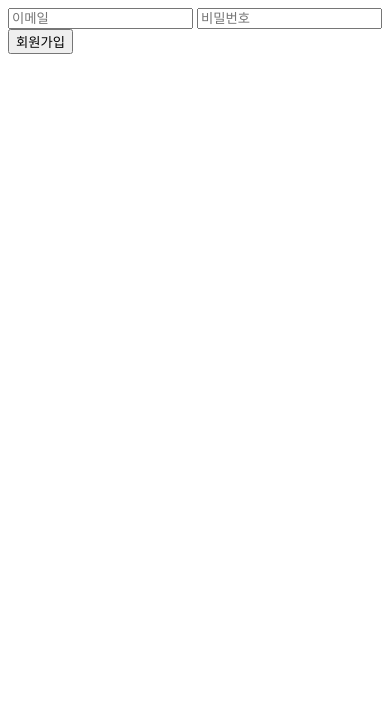
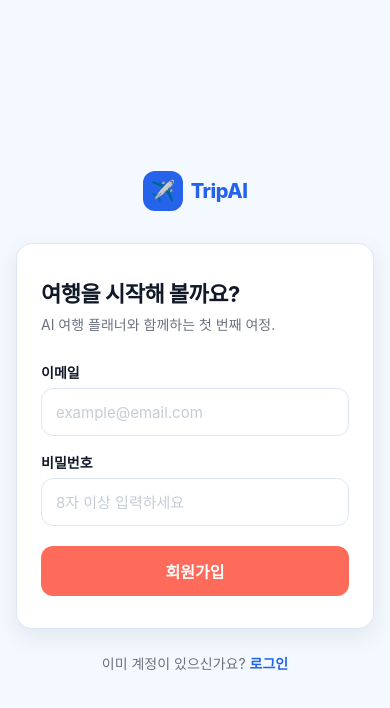
Before and after one commit to prgrms-aibe-devcourse/AIBE7-Project1-Team04, a website: page public/pages/signup.html in a window 390 px wide. Drawn offline with Linux system fonts and the light colour scheme; a web font is replaced by a local one.

Commit message:
feat: 인증 페이지 UI 개선

```diff
--- a/public/css/auth.css
+++ b/public/css/auth.css
@@ -0,0 +1,270 @@
+@import url("https://cdn.jsdelivr.net/gh/orioncactus/pretendard@v1.3.9/dist/web/static/pretendard.min.css");
+
+:root {
+  --color-primary: #2563eb;
+  --color-secondary: #ff6b5a;
+  --color-bg: #f4f8ff;
+  --color-card: #ffffff;
+  --color-text: #111827;
+  --color-subtext: #6b7280;
+  --color-border: #dde7f3;
+  --color-success: #10b981;
+  --color-danger: #ef4444;
+
+  --radius-sm: 8px;
+  --radius-md: 12px;
+  --radius-lg: 16px;
+  --radius-xl: 24px;
+
+  --shadow-card: 0 8px 24px rgba(17, 24, 39, 0.08);
+  --shadow-hover: 0 12px 32px rgba(17, 24, 39, 0.12);
+}
+
+*,
+*::before,
+*::after {
+  box-sizing: border-box;
+  margin: 0;
+  padding: 0;
+}
+
+body {
+  font-family: "Pretendard", -apple-system, BlinkMacSystemFont, system-ui, sans-serif;
+  background-color: var(--color-bg);
+  color: var(--color-text);
+  min-height: 100vh;
+  display: flex;
+  flex-direction: column;
+  align-items: center;
+  justify-content: center;
+  padding: 24px 16px;
+}
+
+/* Brand */
+.auth-brand {
+  display: flex;
+  align-items: center;
+  gap: 8px;
+  margin-bottom: 32px;
+  text-decoration: none;
+}
+
+.auth-brand-icon {
+  width: 40px;
+  height: 40px;
+  background: var(--color-primary);
+  border-radius: var(--radius-md);
+  display: flex;
+  align-items: center;
+  justify-content: center;
+  font-size: 20px;
+}
+
+.auth-brand-name {
+  font-size: 20px;
+  font-weight: 800;
+  color: var(--color-primary);
+  letter-spacing: -0.5px;
+}
+
+/* Card */
+.auth-card {
+  width: 100%;
+  max-width: 440px;
+  background: var(--color-card);
+  border: 1px solid var(--color-border);
+  border-radius: var(--radius-xl);
+  box-shadow: var(--shadow-card);
+  padding: 40px 36px;
+}
+
+.auth-header {
+  margin-bottom: 28px;
+}
+
+.auth-title {
+  font-size: 26px;
+  font-weight: 700;
+  color: var(--color-text);
+  margin-bottom: 6px;
+  letter-spacing: -0.5px;
+}
+
+.auth-subtitle {
+  font-size: 14px;
+  font-weight: 400;
+  color: var(--color-subtext);
+}
+
+/* Form */
+.auth-form {
+  display: flex;
+  flex-direction: column;
+  gap: 16px;
+}
+
+.form-group {
+  display: flex;
+  flex-direction: column;
+  gap: 6px;
+}
+
+.form-label {
+  font-size: 14px;
+  font-weight: 600;
+  color: var(--color-text);
+}
+
+.form-input {
+  height: 48px;
+  padding: 0 14px;
+  border: 1px solid var(--color-border);
+  border-radius: var(--radius-md);
+  background: var(--color-card);
+  color: var(--color-text);
+  font-family: inherit;
+  font-size: 15px;
+  font-weight: 400;
+  transition: border-color 0.2s ease;
+  outline: none;
+}
+
+.form-input::placeholder {
+  color: #c4cdd7;
+}
+
+.form-input:focus {
+  border-color: var(--color-primary);
+  box-shadow: 0 0 0 3px rgba(37, 99, 235, 0.1);
+}
+
+/* Buttons */
+.btn-primary {
+  width: 100%;
+  height: 50px;
+  background: var(--color-primary);
+  color: #fff;
+  border: none;
+  border-radius: var(--radius-md);
+  padding: 0 22px;
+  font-family: inherit;
+  font-size: 16px;
+  font-weight: 600;
+  cursor: pointer;
+  transition: background 0.2s ease, transform 0.15s ease;
+  margin-top: 4px;
+}
+
+.btn-primary:hover {
+  background: #1d4ed8;
+  transform: translateY(-1px);
+}
+
+.btn-primary:active {
+  transform: translateY(0);
+}
+
+.btn-accent {
+  width: 100%;
+  height: 50px;
+  background: var(--color-secondary);
+  color: #fff;
+  border: none;
+  border-radius: var(--radius-md);
+  padding: 0 22px;
+  font-family: inherit;
+  font-size: 16px;
+  font-weight: 600;
+  cursor: pointer;
+  transition: background 0.2s ease, transform 0.15s ease;
+  margin-top: 4px;
+}
+
+.btn-accent:hover {
+  background: #e85a4a;
+  transform: translateY(-1px);
+}
+
+.btn-accent:active {
+  transform: translateY(0);
+}
+
+/* Message */
+.auth-message {
+  min-height: 20px;
+  font-size: 13px;
+  font-weight: 400;
+  text-align: center;
+  padding: 10px 14px;
+  border-radius: var(--radius-sm);
+  display: none;
+}
+
+.auth-message.visible {
+  display: block;
+}
+
+.auth-message.success {
+  color: var(--color-success);
+  background: #f0fdf4;
+  border: 1px solid #bbf7d0;
+}
+
+.auth-message.error {
+  color: var(--color-danger);
+  background: #fef2f2;
+  border: 1px solid #fecaca;
+}
+
+/* Divider */
+.auth-divider {
+  display: flex;
+  align-items: center;
+  gap: 12px;
+  margin: 8px 0;
+}
+
+.auth-divider::before,
+.auth-divider::after {
+  content: "";
+  flex: 1;
+  height: 1px;
+  background: var(--color-border);
+}
+
+.auth-divider-text {
+  font-size: 12px;
+  color: var(--color-subtext);
+  white-space: nowrap;
+}
+
+/* Footer link */
+.auth-footer {
+  text-align: center;
+  margin-top: 24px;
+  font-size: 14px;
+  color: var(--color-subtext);
+}
+
+.auth-footer a {
+  color: var(--color-primary);
+  font-weight: 600;
+  text-decoration: none;
+  transition: opacity 0.15s;
+}
+
+.auth-footer a:hover {
+  opacity: 0.75;
+}
+
+/* Responsive */
+@media (max-width: 480px) {
+  .auth-card {
+    padding: 32px 24px;
+    border-radius: var(--radius-lg);
+  }
+
+  .auth-title {
+    font-size: 22px;
+  }
+}
--- a/public/js/auth/login.js
+++ b/public/js/auth/login.js
@@ -6,6 +6,7 @@ document.getElementById('login-form').addEventListener('submit', async (e) => {
   const message = document.getElementById('message');
 
   message.textContent = '';
+  message.className = 'auth-message';
 
   try {
     const data = await requestApi('/api/auth/login', {
@@ -14,11 +15,13 @@ document.getElementById('login-form').addEventListener('submit', async (e) => {
     });
 
     localStorage.setItem('session', JSON.stringify(data.session));
-    message.textContent = data.message;
+    message.textContent = data.message || '로그인 성공! 잠시 후 이동합니다.';
+    message.classList.add('visible', 'success');
     setTimeout(() => {
       window.location.href = '/';
     }, 1000);
   } catch (err) {
     message.textContent = err.message;
+    message.classList.add('visible', 'error');
   }
 });
--- a/public/js/auth/signup.js
+++ b/public/js/auth/signup.js
@@ -6,6 +6,7 @@ document.getElementById('signup-form').addEventListener('submit', async (e) => {
   const message = document.getElementById('message');
 
   message.textContent = '';
+  message.className = 'auth-message';
 
   try {
     const data = await requestApi('/api/auth/signup', {
@@ -13,11 +14,13 @@ document.getElementById('signup-form').addEventListener('submit', async (e) => {
       body: JSON.stringify({ email, password }),
     });
 
-    message.textContent = data.message;
+    message.textContent = data.message || '회원가입 완료! 로그인 페이지로 이동합니다.';
+    message.classList.add('visible', 'success');
     setTimeout(() => {
       window.location.href = '/pages/login.html';
     }, 2000);
   } catch (err) {
     message.textContent = err.message;
+    message.classList.add('visible', 'error');
   }
 });
--- a/public/pages/signup.html
+++ b/public/pages/signup.html
@@ -3,16 +3,55 @@
   <head>
     <meta charset="UTF-8" />
     <meta name="viewport" content="width=device-width, initial-scale=1.0" />
-    <title>회원가입</title>
+    <title>회원가입 — TripAI</title>
+    <link rel="stylesheet" href="../css/auth.css" />
   </head>
   <body>
-    <form id="signup-form">
-      <input id="email" type="email" placeholder="이메일" required />
-      <input id="password" type="password" placeholder="비밀번호" required />
-      <button type="submit">회원가입</button>
-    </form>
+    <a href="/" class="auth-brand">
+      <div class="auth-brand-icon">✈️</div>
+      <span class="auth-brand-name">TripAI</span>
+    </a>
 
-    <p id="message"></p>
+    <div class="auth-card">
+      <div class="auth-header">
+        <h1 class="auth-title">여행을 시작해 볼까요?</h1>
+        <p class="auth-subtitle">AI 여행 플래너와 함께하는 첫 번째 여정.</p>
+      </div>
+
+      <form id="signup-form" class="auth-form" novalidate>
+        <div class="form-group">
+          <label class="form-label" for="email">이메일</label>
+          <input
+            id="email"
+            class="form-input"
+            type="email"
+            placeholder="example@email.com"
+            required
+            autocomplete="email"
+          />
+        </div>
+
+        <div class="form-group">
+          <label class="form-label" for="password">비밀번호</label>
+          <input
+            id="password"
+            class="form-input"
+            type="password"
+            placeholder="8자 이상 입력하세요"
+            required
+            autocomplete="new-password"
+          />
+        </div>
+
+        <p id="message" class="auth-message"></p>
+
+        <button type="submit" class="btn-accent">회원가입</button>
+      </form>
+    </div>
+
+    <p class="auth-footer">
+      이미 계정이 있으신가요? <a href="/pages/login.html">로그인</a>
+    </p>
 
     <script src="../js/common/api.js"></script>
     <script src="../js/auth/signup.js"></script>
```
Also changed, not shown: AGENT.md (+1 -0 lines), public/pages/login.html (+46 -7 lines).
